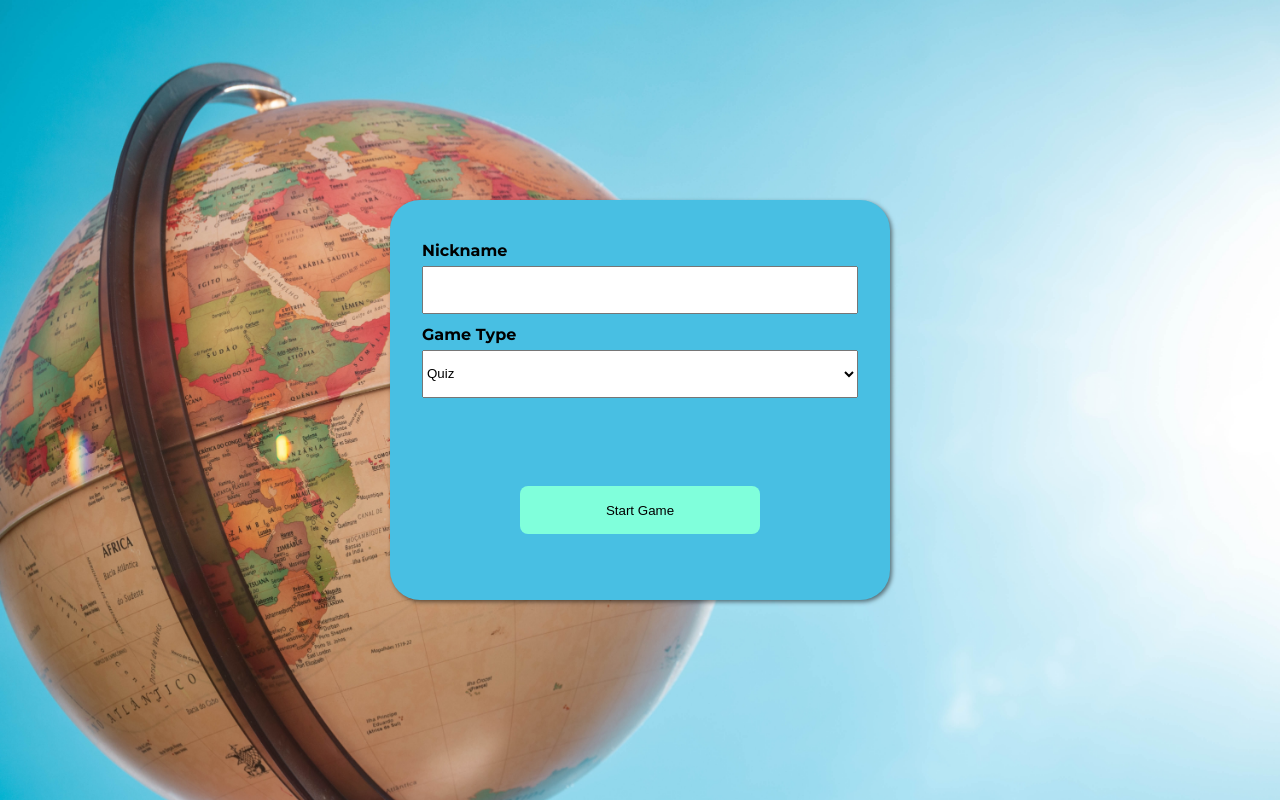
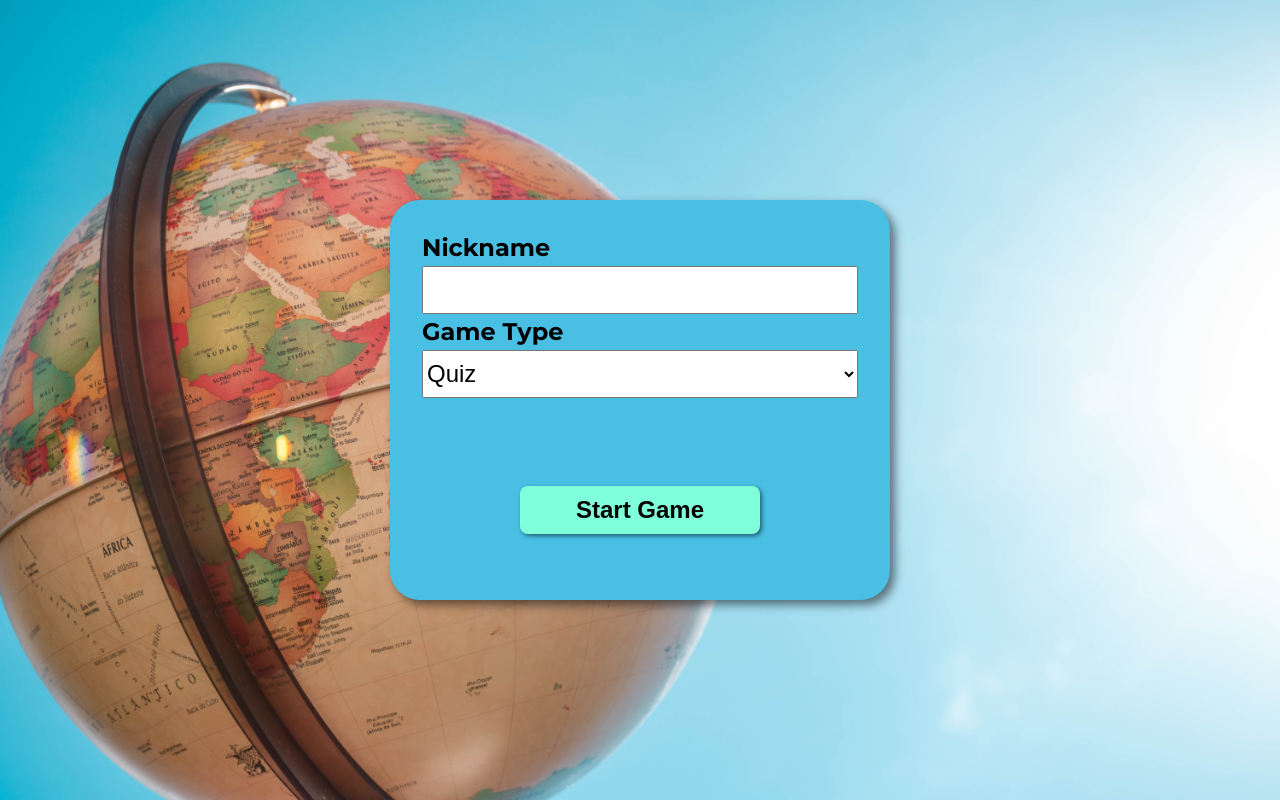
Before and after one commit to Bicskow/globe-game-frontend, a React (Create React App) app: page / in a window 1280 px wide. Built offline with nearby package versions, Linux system fonts and the light colour scheme.

Commit message:
main page finished

```diff
--- a/src/components/MainPage.module.css
+++ b/src/components/MainPage.module.css
@@ -10,13 +10,13 @@
   height: 400px;
   width: 66%;
   max-width: 500px;
-  min-width: 310px;
+  min-width: 384px;
   position: relative;
   background-color: white;
   border-radius: 30px;
   margin: auto;
   background-color: #48bfe3;
-  box-shadow: 2px 2px 4px rgba(0, 0, 0, 0.5);
+  box-shadow: 5px 5px 10px rgba(0, 0, 0, 0.5);
   display: grid;
   grid-template-rows: 10% 15% 10% 15% 40%;
   padding: 2rem;
@@ -26,15 +26,18 @@
 .main-page--form select,
 .main-page--form label {
   height: 3rem;
+  font-size: 1.5rem;
 }
 
 .main-page--form input[type="button"] {
+  font-weight: bold;
   align-self: end;
   border-radius: 0.5rem;
   background-color: #80ffdb;
   width: 15rem;
   margin: 0 auto;
   border: none;
+  box-shadow: 2px 2px 4px rgba(0, 0, 0, 0.5);
 }
 
 .main-page--form input[type="button"]:hover {
@@ -47,7 +50,8 @@
 
 .main-page--form label {
   font-weight: bold;
+  font-size: 1.5rem;
   display: inline-block;
-  height: 1rem;
+  height: 2rem;
   align-self: center;
 }
```
